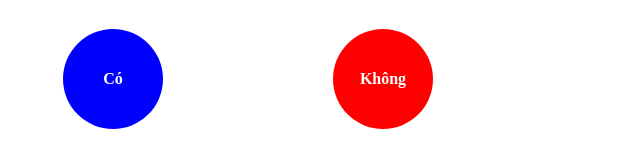
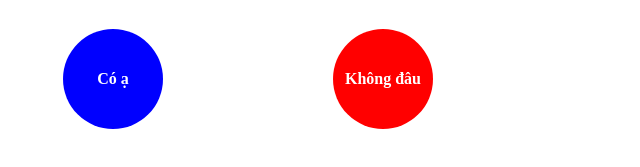
Before and after one commit to hieungoc16/myweb, a plain HTML site: page index.html in a window 1280 px wide. Shown: the part 321-488 px from the top of the page, 257-897 px from the left. Drawn offline with Linux system fonts and the light colour scheme.

Commit message:
index.html

```diff
--- a/index.html
+++ b/index.html
@@ -51,11 +51,11 @@
     <h1 id="title">Người iu cục cơm có iu tui khummm ?</h1>
 
     <div id="circle1">
-        <span>Không</span>
+        <span>Không đâu</span>
     </div>
 
     <div id="circle2">
-        <span>Có</span>
+        <span>Có ạ</span>
     </div>
 
     <script>
```
